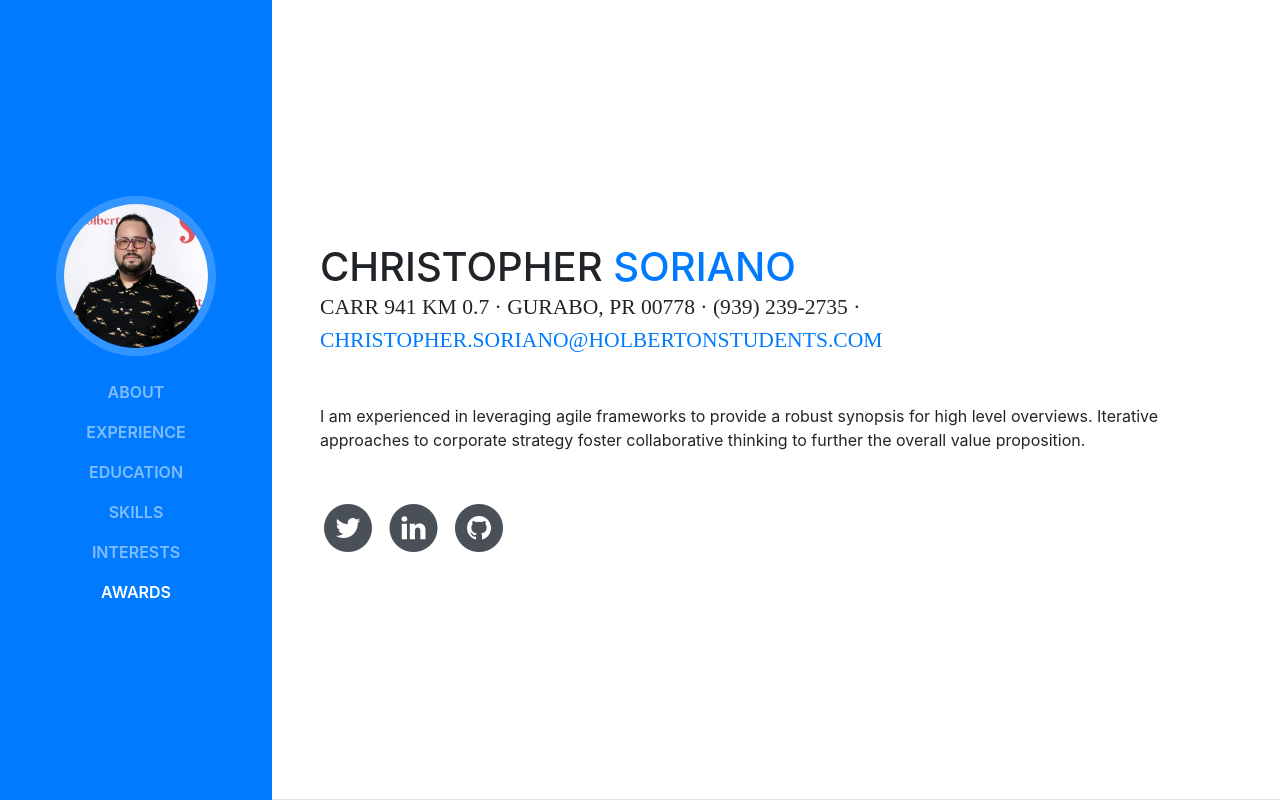
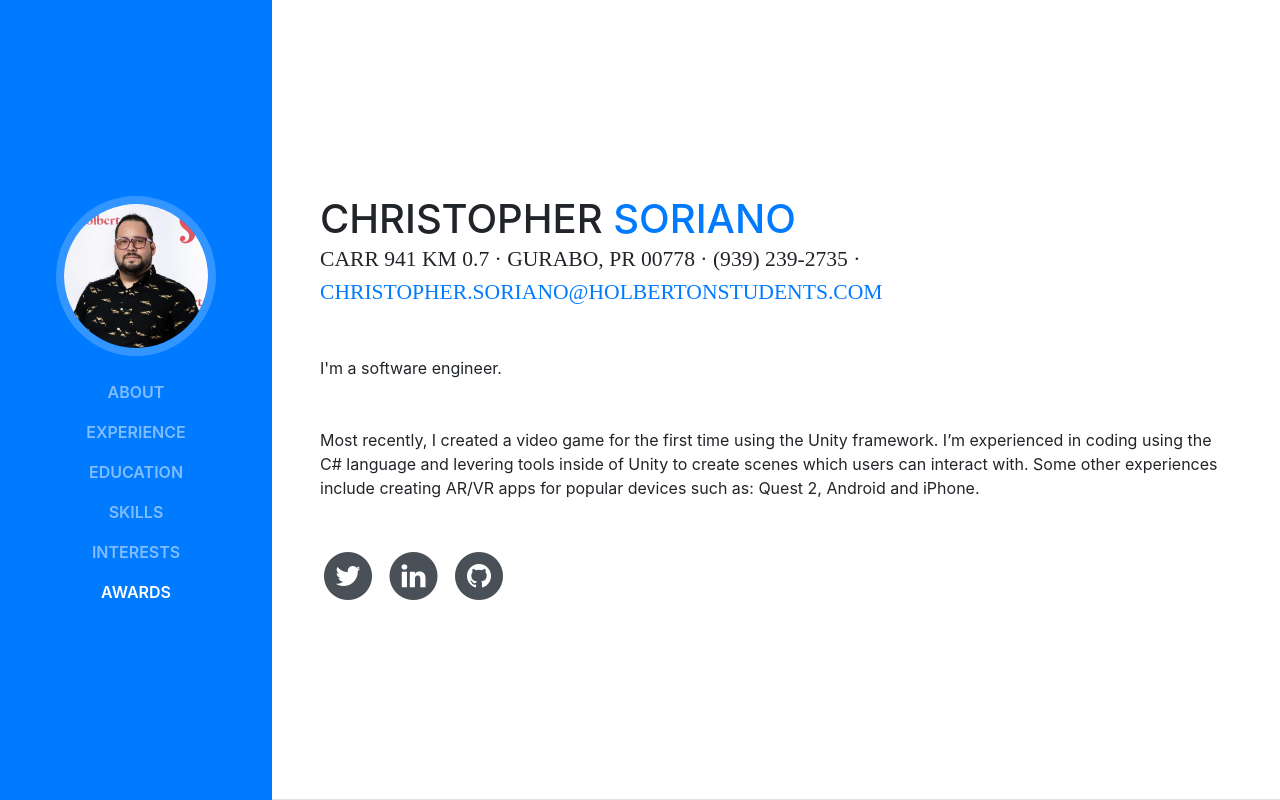
Before and after one commit to csoriano2832/csoriano2832.github.io, a website with bundled scripts: page index.html in a window 1280 px wide. Shown: the top 800 px of the page. Built offline with nearby package versions, Linux system fonts and the light colour scheme; a web font is replaced by a local one.

Commit message:
Add about me section

```diff
--- a/index.html
+++ b/index.html
@@ -71,7 +71,8 @@
           <div class="subheading mb-5">Carr 941 Km 0.7 · Gurabo, PR 00778 · (939) 239-2735 ·
             <a href="mailto:name@email.com">christopher.soriano@holbertonstudents.com</a>
           </div>
-          <p class="mb-5">I am experienced in leveraging agile frameworks to provide a robust synopsis for high level overviews. Iterative approaches to corporate strategy foster collaborative thinking to further the overall value proposition.</p>
+          <p class="mb-5">I'm a software engineer.</p>
+          <p class="mb-5">Most recently, I created a video game for the first time using the Unity framework. I’m experienced in coding using the C# language and levering tools inside of Unity to create scenes which users can interact with. Some other experiences include creating AR/VR apps for popular devices such as: Quest 2, Android and iPhone.</p>
           <ul class="list-inline list-social-icons mb-0">
             <li class="list-inline-item">
               <a href="https://twitter.com/SorianoFSSE">
```
